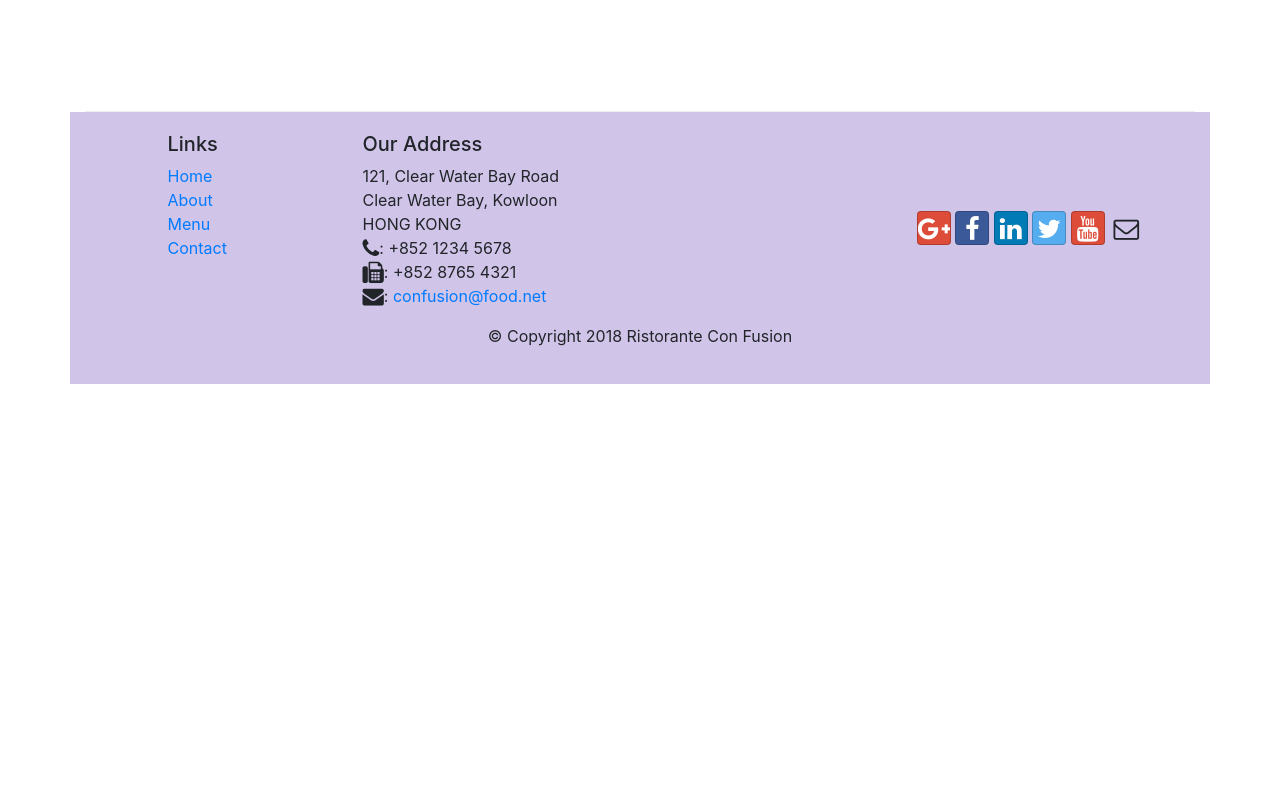
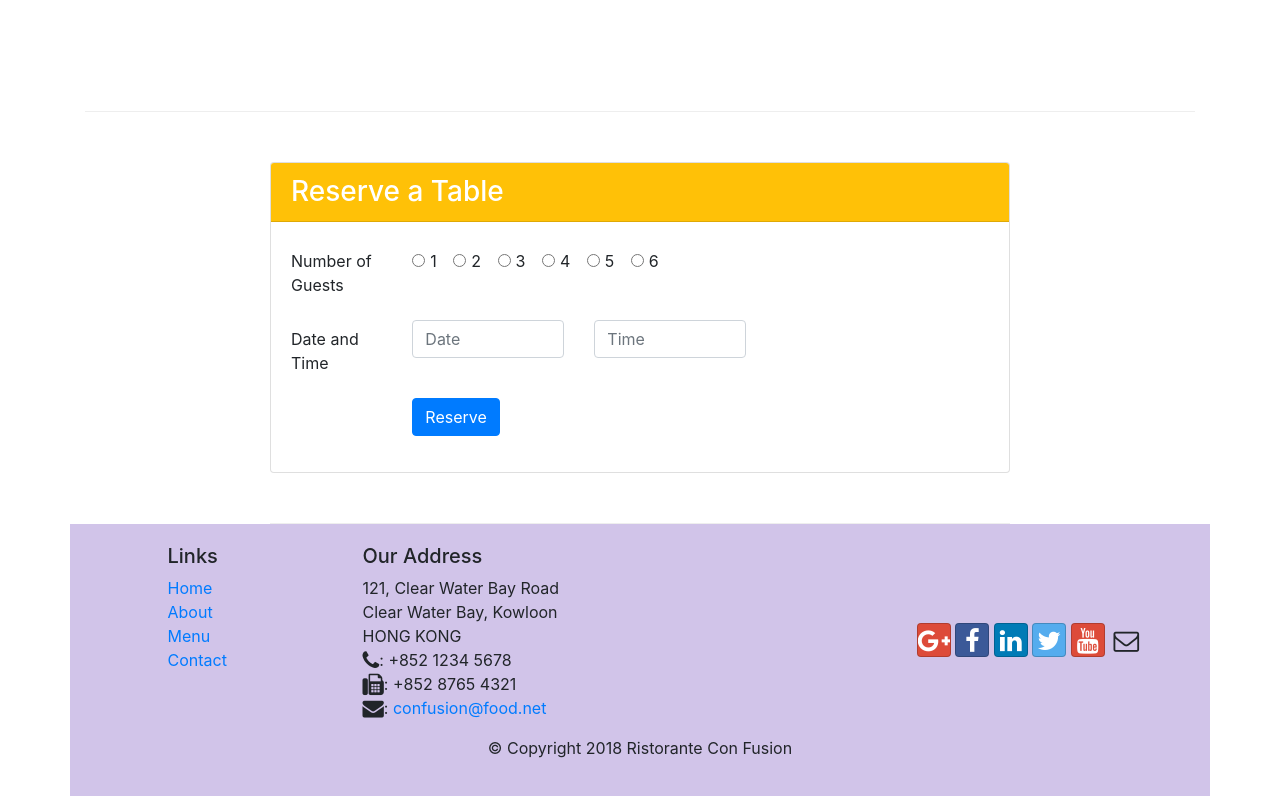
Before and after one commit to aryanmehrotra/Coursera_Front-End-Web-UI-Frameworks-and-Tools-Bootstrap-4, a website: page Week 2/index.html in a window 1280 px wide. Shown: the part 1422-2218 px from the top of the page. Before the commit the page ends 1806 px from the top, so only its background shows below. Drawn offline with nearby package versions, Linux system fonts and the light colour scheme.

Commit message:
Reserve Table Form

```diff
--- a/Week 2/index.html
+++ b/Week 2/index.html
@@ -92,6 +92,63 @@
                 </div>
             </div>
         </div>
+
+        <div class="col-12 col-sm-8 offset-2 row-content">
+            <div class="card">
+
+                <h3 class="card-header bg-warning text-white">Reserve a Table</h3>
+
+            <div class="col-12 card-body">
+                <form>
+                    <div class="form-group  row">
+                        <label for="NumberOfGuests" class="col-md-2 col-form-label">Number of Guests</label>
+                        <div class="col-md-10">
+                            <div class="form-check-inline">
+                                <label class="col-form-label"   ><input type="radio" class="form-check-input" name="optradio" id="NumberOfGuests-1">1</label>
+                            </div>
+                            <div class="form-check-inline">
+                                <label class="col-form-label"   ><input type="radio" class="form-check-input" name="optradio" id="NumberOfGuests-1">2</label>
+                            </div>
+                            <div class="form-check-inline">
+                                <label class="col-form-label"   ><input type="radio" class="form-check-input" name="optradio" id="NumberOfGuests-1">3</label>
+                            </div>
+                            <div class="form-check-inline">
+                                <label class="col-form-label"   ><input type="radio" class="form-check-input" name="optradio" id="NumberOfGuests-1">4</label>
+                            </div>
+                            <div class="form-check-inline">
+                                <label class="col-form-label"   ><input type="radio" class="form-check-input" name="optradio" id="NumberOfGuests-1">5</label>
+                            </div>
+                            <div class="form-check-inline">
+                                <label class="col-form-label"   ><input type="radio" class="form-check-input" name="optradio" id="NumberOfGuests-1">6</label>
+                            </div>
+                        </div>
+                    </div>
+                    <div class="form-group row">
+                        <label for="Date-TIme" class="col-md-2 col-form-label">Date and Time</label>
+                        <div class="col-md-3">
+                            <input id="date" class="form-control" type="text" placeholder="Date">
+
+                        </div>
+                        <div class="col-md-3">
+                            <input id="time" class="form-control" type="text" placeholder="Time">
+                        </div>
+
+                    </div>
+                    <div class="form-group row">
+                        <div class="offset-md-2 col-md-10">
+                            <button type="submit" class="btn btn-primary">Reserve</button>
+                        </div>
+                    </div>
+
+                    </div>
+                </form>
+            </div>
+            </div>
+
+
+
+
+        </div>
     </div>
 
     <footer class="container footer">
```
